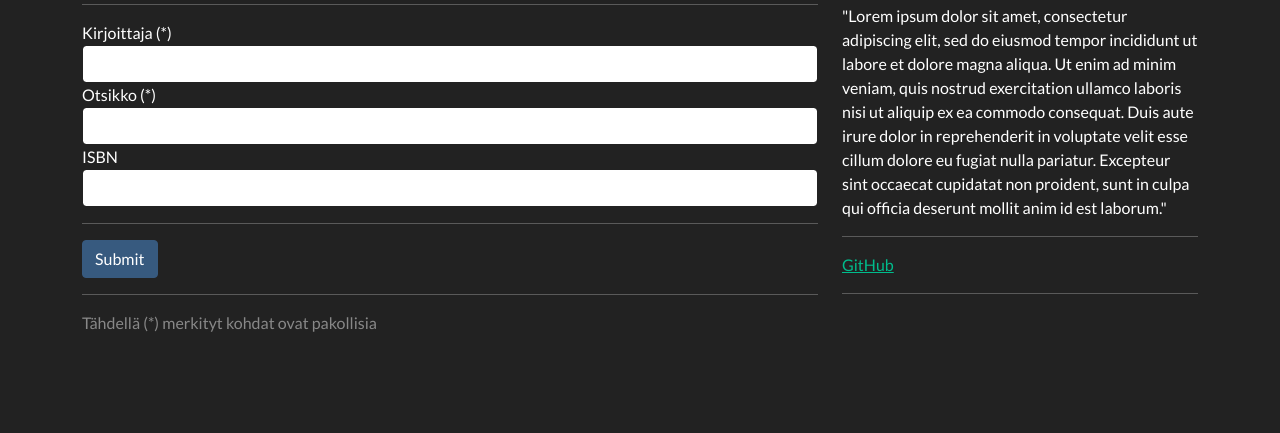
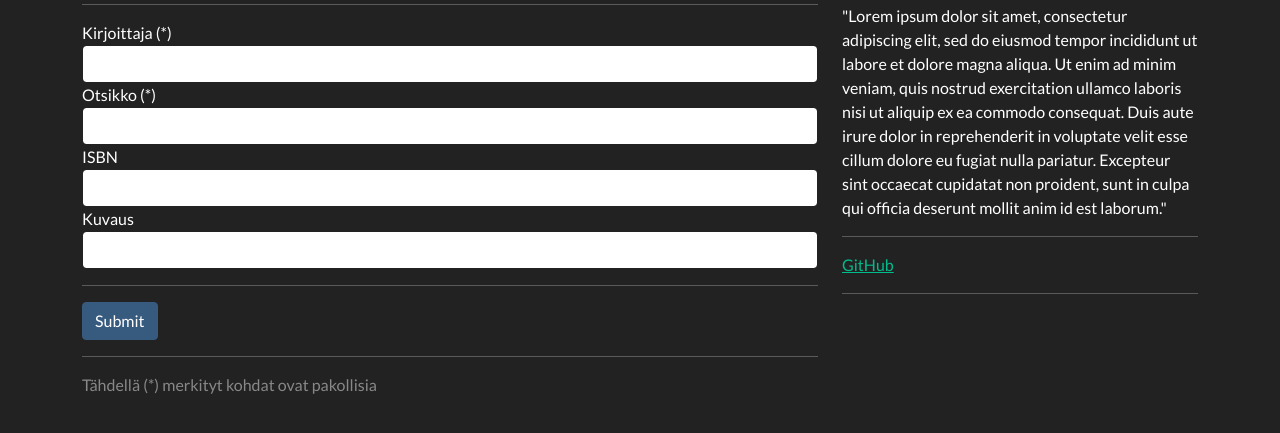
Before and after one commit to nuclearkittens/Lukuvinkkisovellus, a Flask app: page /new_book in a window 1280 px wide. Shown: the part 124-557 px from the top of the page. Run offline with Flask 2, Linux system fonts and the light colour scheme; some libraries are stand-ins or nearby versions.

Commit message:
Add description field for books

```diff
--- a/src/forms.py
+++ b/src/forms.py
@@ -12,12 +12,12 @@ class RegisterForm(FlaskForm):
                                                                      EqualTo("password")])
     submit = SubmitField("Sign up")
 
-
 class LoginForm(FlaskForm):
     username = StringField("Username", validators=[
                            DataRequired(), Length(min=3, max=36)])
     password = PasswordField("Password", validators=[DataRequired()])
     submit = SubmitField("Login")
+
 
 # Myöhemmin kun isbn-haku on toteutettu, niin pitäisi varmaan toteuttaa jonkinlainen systeemi,
 # joka tarkistaa onko isbn annettu, jos on niin authoria tai titleä ei tarvitse syöttää..
@@ -30,4 +30,10 @@ class BookForm(FlaskForm):
     title = StringField(
         "Otsikko (*)", validators=[DataRequired(), Length(min=2, max=200)])
     isbn = StringField("ISBN")
+    description = StringField("Kuvaus")
     submit = SubmitField("Submit")
+
+class BlogForm(FlaskForm):
+    title = StringField("Otsikko (*)", validators=[DataRequired()])
+    author = StringField("Kirjoittaja (*)", validators=[DataRequired()])
+    url = StringField("URL (*)", validators=[DataRequired()])
--- a/src/routes.py
+++ b/src/routes.py
@@ -68,6 +68,7 @@ def new_book():
         author = form.author.data
         title = form.title.data
         isbn = form.isbn.data
+        description = form.description.data
         user_id = session["user_id"]
         if book_service.new_book(Book(author, title, isbn), user_id):
             return redirect("/")
--- a/src/templates/new_book.html
+++ b/src/templates/new_book.html
@@ -63,6 +63,20 @@ Lukuvinkkisovellus
         {{ form.isbn(class='form-control form-control') }}
         {% endif %}
     </div>
+    <div class="form-group">
+        {{ form.description.label(class='form-control-label') }}
+
+        {% if form.description.errors %}
+        {{ form.description(class='form-control form-control is-invalid') }}
+        <div class='invalid-feedback'>
+            {% for error in form.description.errors %}
+            <span>{{ error }}</span>
+            {% endfor %}
+        </div>
+        {% else %}
+        {{ form.description(class='form-control form-control') }}
+        {% endif %}
+    </div>
     <hr>
     {{ form.submit(class="btn btn-primary") }}
 
```
